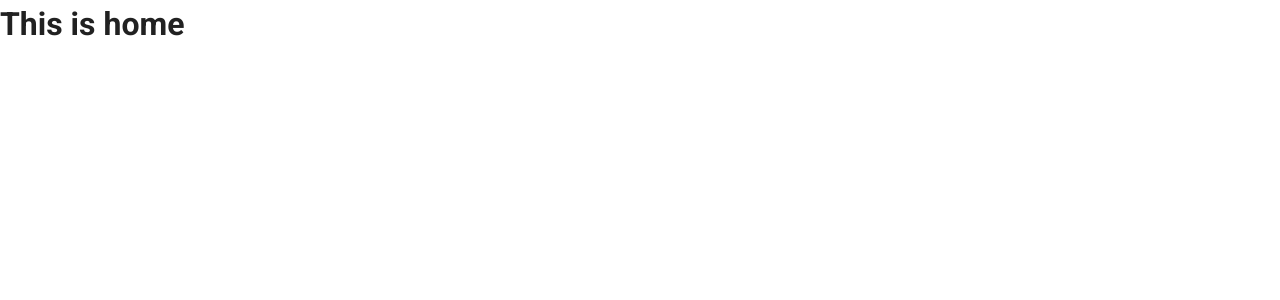
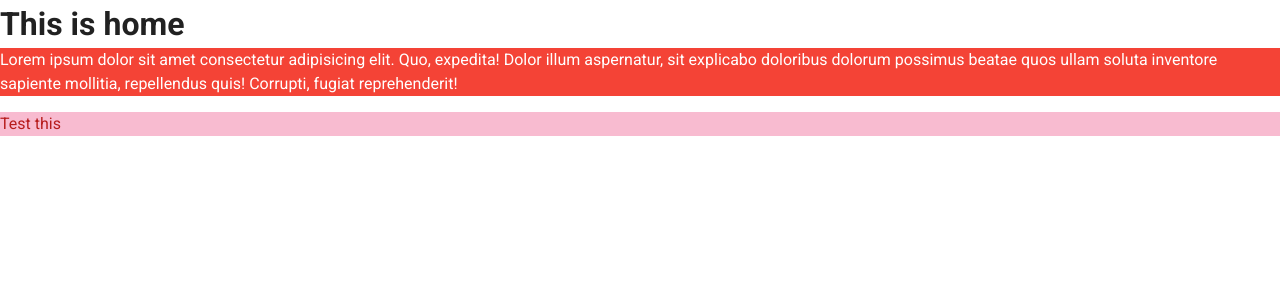
Before and after one commit to KAMKEEL/Learning-Vue, a Vue app: page / in a window 1280 px wide. Shown: the top 300 px of the page. Built offline with nearby package versions, Linux system fonts and the light colour scheme.

Commit message:
Playing with text customization

```diff
--- a/src/views/Home.vue
+++ b/src/views/Home.vue
@@ -1,6 +1,8 @@
 <template>
   <div class="home">
     <h1>This is home</h1>
+    <p class="red white--text">Lorem ipsum dolor sit amet consectetur adipisicing elit. Quo, expedita! Dolor illum aspernatur, sit explicabo doloribus dolorum possimus beatae quos ullam soluta inventore sapiente mollitia, repellendus quis! Corrupti, fugiat reprehenderit!</p>
+    <p class="pink lighten-4 red--text text--darken-4">Test this</p>
   </div>
 </template>
 
```
